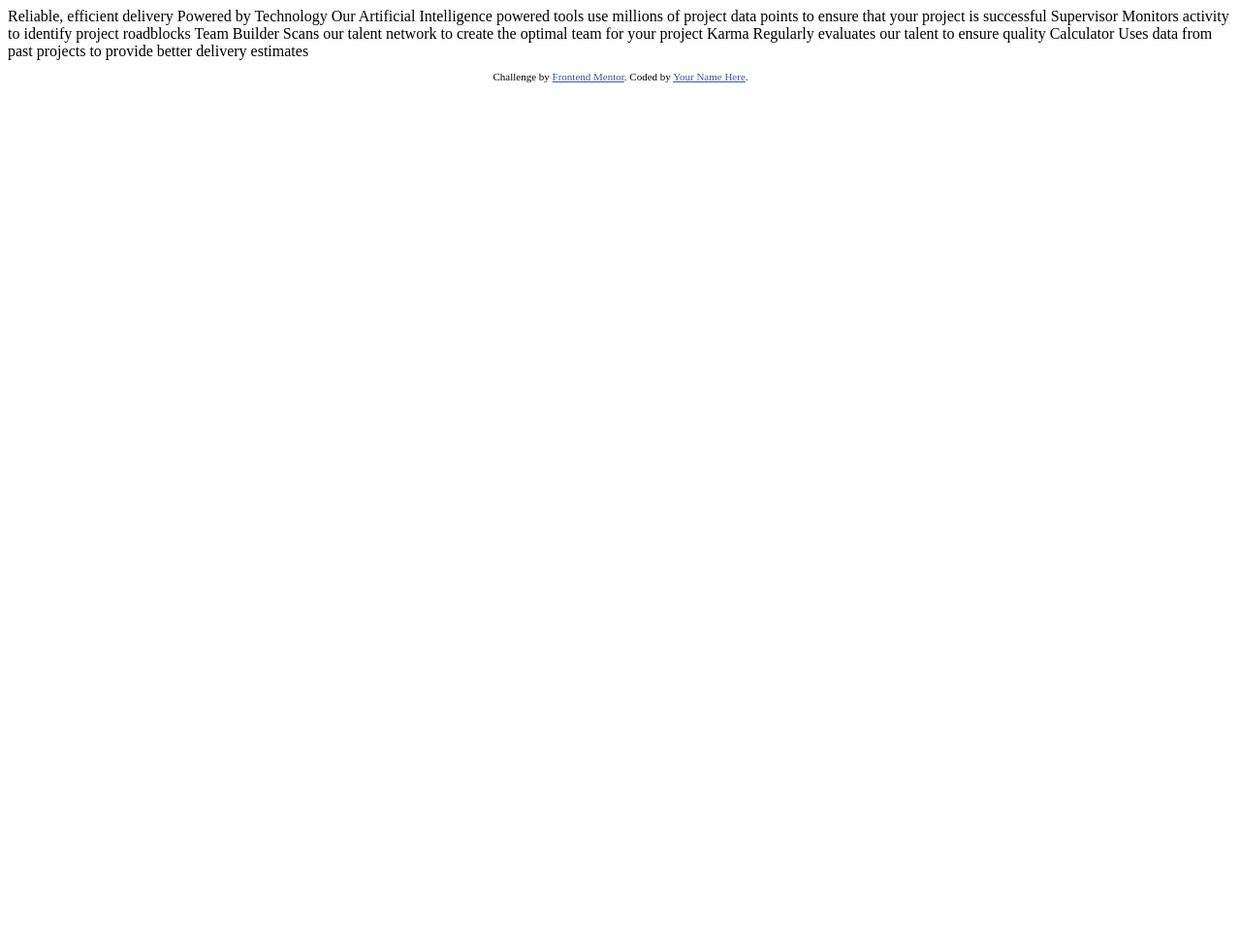
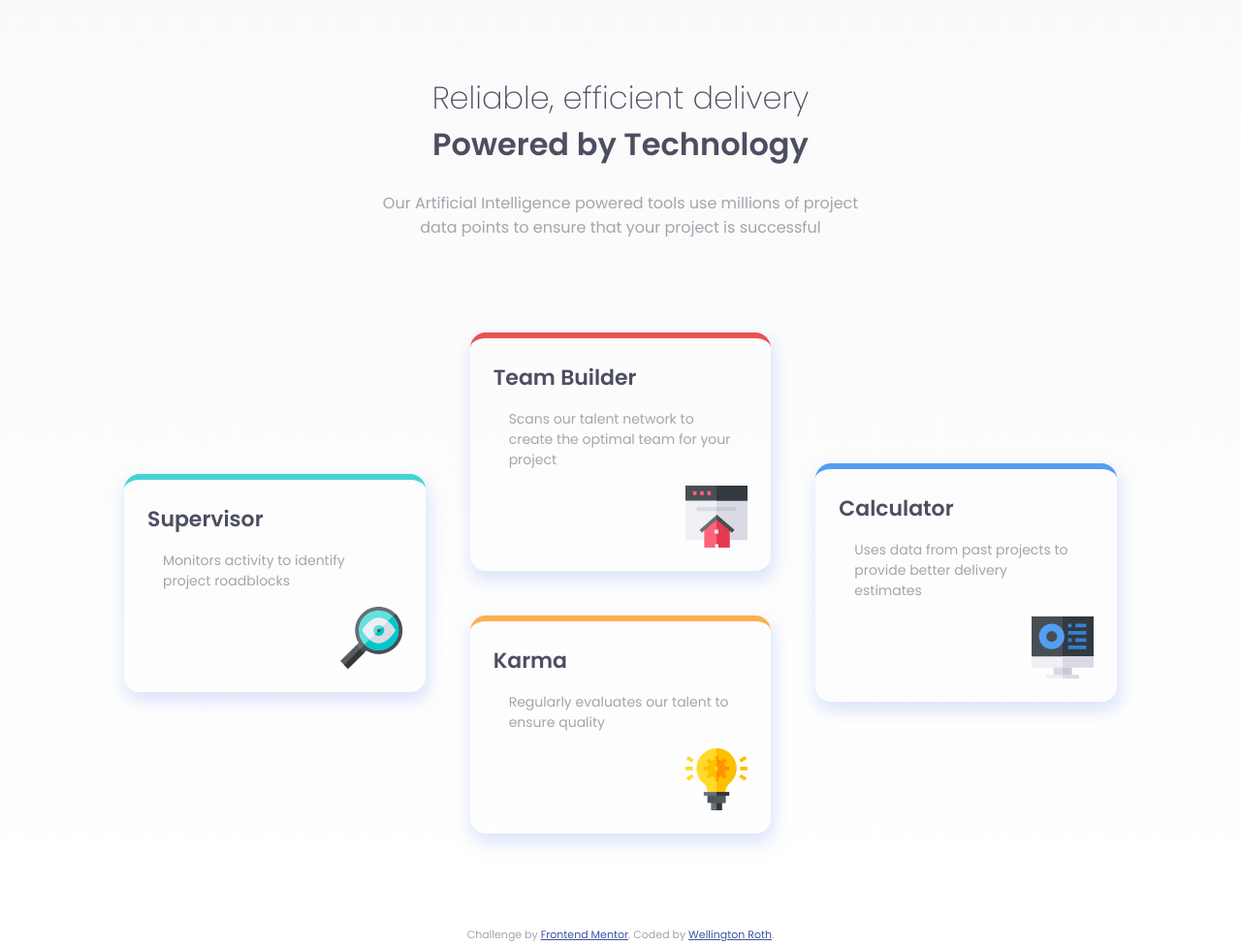
Before and after one commit to Wellingtonroth/frontend-mentor-four-cards, a plain HTML site: page index.html in a window 1280 px wide. Shown: the whole page at 97% size. Before the commit the page ends 800 px from the top, so only its background shows below. Drawn offline with Linux system fonts and the light colour scheme.

Commit message:
final card grid

```diff
--- a/index.html
+++ b/index.html
@@ -5,6 +5,8 @@
   <meta name="viewport" content="width=device-width, initial-scale=1.0"> <!-- displays site properly based on user's device -->
 
   <link rel="icon" type="image/png" sizes="32x32" href="./images/favicon-32x32.png">
+  <link href="https://fonts.googleapis.com/css?family=Poppins:200,400,600&display=swap" rel="stylesheet">
+  <link rel="stylesheet" href="styles.css">
 
   <title>Frontend Mentor | Four card feature section</title>
 
@@ -16,29 +18,46 @@
 </head>
 <body>
 
-  Reliable, efficient delivery
-  Powered by Technology
+  <h1>
+    Reliable, efficient delivery <br>
+    <strong>Powered by Technology</strong>
+  </h1>
 
-  Our Artificial Intelligence powered tools use millions of project data points
-  to ensure that your project is successful
+  <h2>
+    Our Artificial Intelligence powered tools use millions of project data points
+    to ensure that your project is successful
+  </h2>
 
-  Supervisor
-  Monitors activity to identify project roadblocks
+  <div class="container">
+    <div class="card card-1">
+      <h3>Supervisor</h3>
+      <p>Monitors activity to identify project roadblocks</p>
+      <img class="icon" src="./images/icon-supervisor.svg" alt="Magnifying glass Icon">
+    </div>
 
-  Team Builder
-  Scans our talent network to create the optimal team for your project
+    <div class="card card-2">
+      <h3>Team Builder</h3>
+      <p>Scans our talent network to create the optimal team for your project</p>
+      <img class="icon" src="./images/icon-team-builder.svg" alt="Team Builder Icon">
+    </div>
 
-  Karma
-  Regularly evaluates our talent to ensure quality
+    <div class="card card-3">
+      <h3>Karma</h3>
+      <p>Regularly evaluates our talent to ensure quality</p>
+      <img class="icon" src="./images/icon-karma.svg" alt="Lamp Icon">
+    </div>
 
-  Calculator
-  Uses data from past projects to provide better delivery estimates
-
+    <div class="card card-4">
+      <h3>Calculator</h3>
+      <p>Uses data from past projects to provide better delivery estimates</p>
+      <img class="icon" src="./images/icon-calculator.svg" alt="Calculator Icon">
+    </div>
+  </div>
 
   <footer>
     <p class="attribution">
       Challenge by <a href="https://www.frontendmentor.io?ref=challenge" target="_blank">Frontend Mentor</a>.
-      Coded by <a href="#">Your Name Here</a>.
+      Coded by <a href="https://github.com/Wellingtonroth/frontend-mentor-four-cards" target="_blank">Wellington Roth</a>.
     </p>
   </footer>
 </body>
--- /dev/null
+++ b/styles.css
@@ -0,0 +1,122 @@
+* {
+  box-sizing: border-box;
+  margin: 0;
+  padding: 0;
+  font-family: "Poppins", sans-serif;
+  text-align: center;
+}
+
+body {
+  width: 100%;
+  height: 100%;
+  padding: 6% 10% 0 10%;
+  color: #4c4e61;
+  background: linear-gradient(180deg, rgb(250,250,250) 0%, rgb(255,255,255) 100%);
+}
+
+h1 {
+  max-width: 900px;
+  margin: 0 auto;
+  font-weight: 300;
+}
+
+h2 {
+  max-width: 500px;
+  margin: 24px auto 0 auto;
+  font-size: 16px;
+  font-weight: 400;
+  color: #a3a5ae;
+}
+
+h3, p {
+  text-align: left;
+}
+
+h3 {
+  font-size: 22px;
+}
+
+p {
+  margin: 10px 0 50px 0;
+  font-size: 14px;
+  color: #a3a5ae;
+}
+
+footer, p {
+  margin: 16px;
+}
+
+.container {
+  display: grid;
+  grid-template-columns: repeat(3, 1fr);
+  grid-gap: 46px;
+  margin: 96px 0;
+}
+
+.card {
+  max-width: 350px;
+  min-height: 150px;
+  padding: 1.5rem;
+  align-self: center;
+  justify-self: center;
+  border-radius: 16px;
+  border-top: 6px solid;
+  box-shadow: 2px 8px 15px 3px hsla(219, 75%, 68%, 0.219);
+}
+
+.icon {
+  float: right;
+}
+
+.card-1 {
+  border-top-color: #45d3d3;
+  grid-column: 1/2;
+  grid-row: 1/3;
+}
+
+.card-2 {
+  border-top-color: #ea5353;
+  grid-column: 2/3;
+}
+
+.card-3 {
+  border-top-color: #fcaf4a;
+  grid-column: 2/3;
+}
+
+.card-4 {
+  border-top-color: #549ef2;
+  grid-column: 3/3;
+  grid-row: 1/3;
+}
+
+@media (max-width: 767px) {
+  body{
+    padding: 5% 0 0;
+  }
+
+  h1 {
+    font-size: 1.6em;
+  }
+}
+
+
+@media (max-width: 1024px) {
+  .container {
+    grid-template-columns: auto;
+  }
+
+  .card {
+    align-self: auto;
+  }
+
+  .card-1,
+  .card-2,
+  .card-3,
+  .card-4 {
+    grid-column: 1;
+    grid-row: auto;
+    justify-self: center;
+    max-width: 300px;
+  }
+}
```
